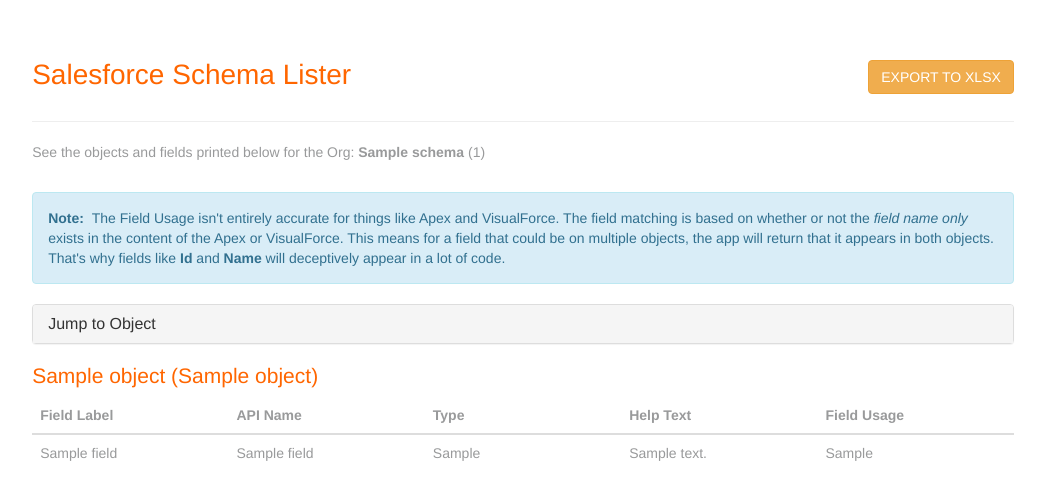
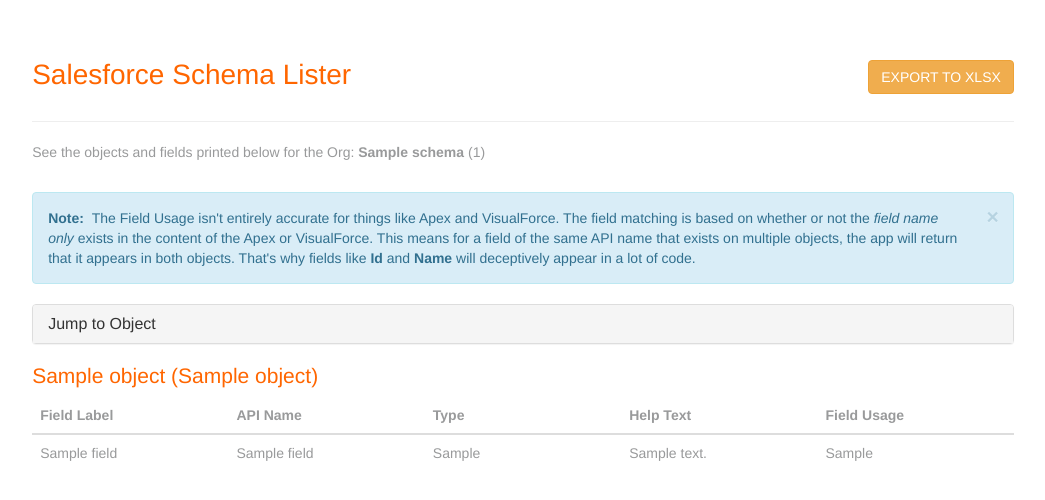
Before and after one commit to benedwards44/schemalister, a Django app: template schemalister/templates/schema.html in a window 1280 px wide. Shown: the part 53-553 px from the top of the page, without its empty margins (117-1162 px from the left). Run offline with Django 3.2, Linux system fonts and the light colour scheme; the template is opened without the code that fills it: most values are stand-ins (such as "Sample title", 1, 10 or a date in 2020); data that the repository does not hold is empty; parts of the project's set-up code (start-up, migrations or seed data) failed here and were passed over; some libraries are stand-ins or nearby versions.

Commit message:
Added warning message

```diff
--- a/schemalister/templates/schema.html
+++ b/schemalister/templates/schema.html
@@ -24,8 +24,11 @@
 			</p>
 
 			{% if schema.include_field_usage %}
-				<div class="alert alert-info" role="alert">
-					<strong>Note: </strong>&nbsp;The Field Usage isn't entirely accurate for things like Apex and VisualForce. The field matching is based on whether or not the <em>field name only</em> exists in the content of the Apex or VisualForce. This means for a field that could be on multiple objects, the app will return that it appears in both objects. That's why fields like <strong>Id</strong> and <strong>Name</strong> will deceptively appear in a lot of code.
+				<div class="alert alert-info alert-dismissible" role="alert">
+					<button type="button" class="close" data-dismiss="alert" aria-label="Close">
+						<span aria-hidden="true">&times;</span>
+					</button>
+					<strong>Note: </strong>&nbsp;The Field Usage isn't entirely accurate for things like Apex and VisualForce. The field matching is based on whether or not the <em>field name only</em> exists in the content of the Apex or VisualForce. This means for a field of the same API name that exists on multiple objects, the app will return that it appears in both objects. That's why fields like <strong>Id</strong> and <strong>Name</strong> will deceptively appear in a lot of code.
 				</div>
 			{% endif %}
 
```
